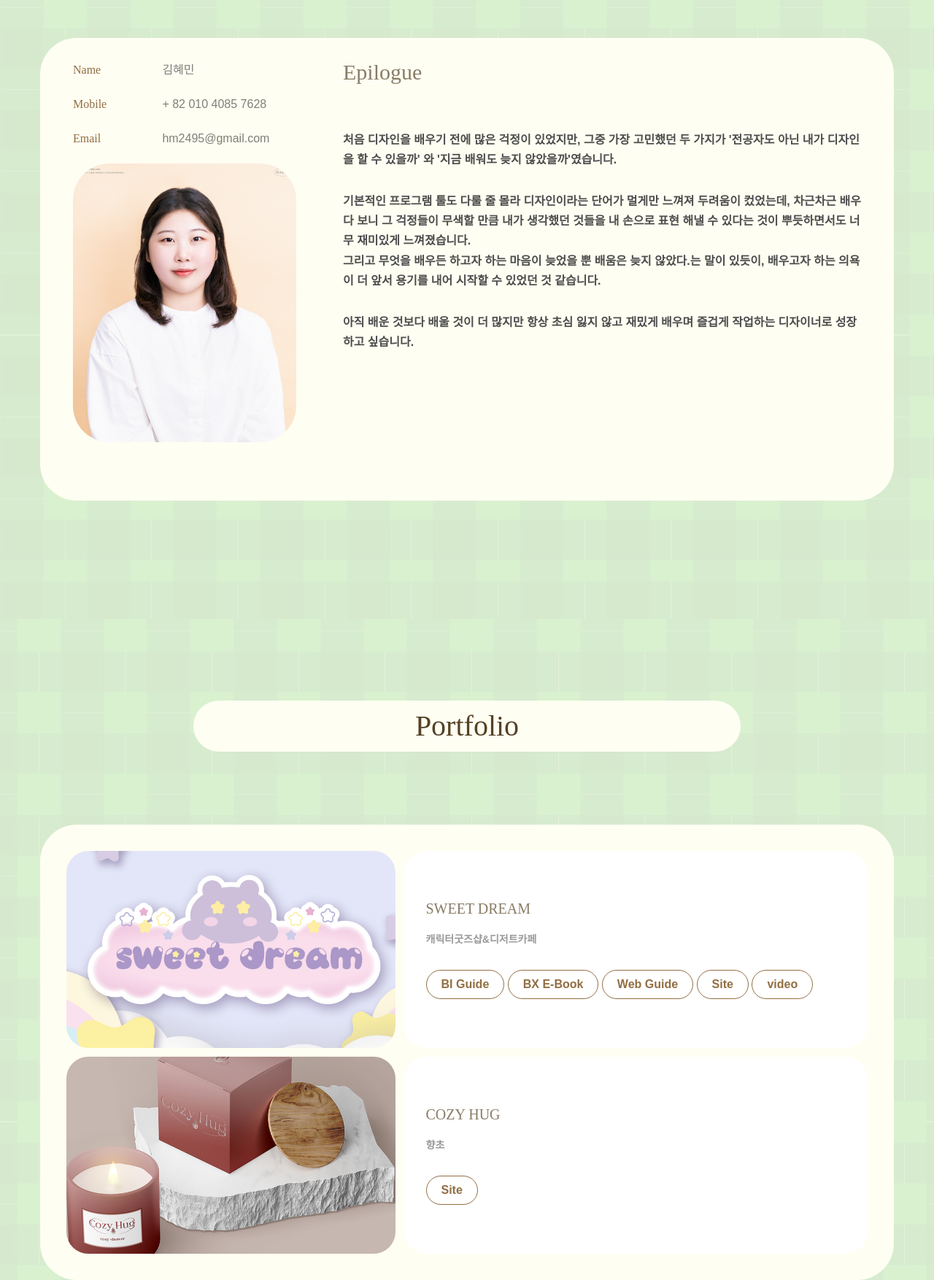
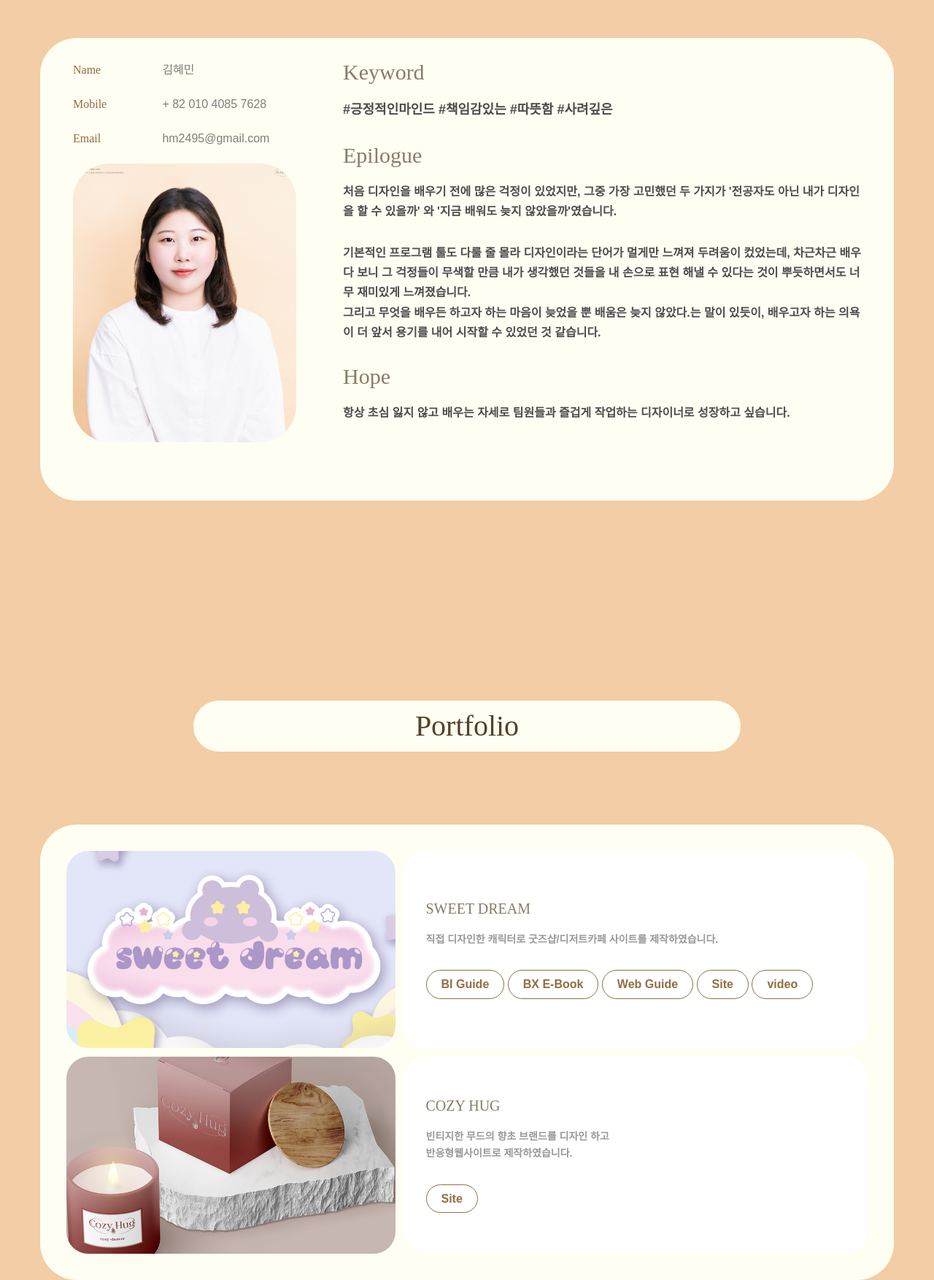
Before and after one commit to hemnee/kimhyemin, a plain HTML site: page index.html in a window 1280 px wide. Shown: the part 380-2134 px from the top of the page at 73% size. Drawn offline with Linux system fonts and the light colour scheme; some packages are replaced by stand-ins of ours; no server answers; a web font is replaced by a local one.

Commit message:
Add files via upload

```diff
--- a/css/style.css
+++ b/css/style.css
@@ -92,7 +92,7 @@ figure {
 }
 
 #tt {
-  font-family: 'EF_jejudoldam';
+  font-family: 'KCC-GANPAN';
   background-color: #fffef2;
   padding: 5px 0;
   border-radius: 50px;
@@ -297,11 +297,6 @@ video {
   clear: both;
 }
 
-#fh5co-about,
-#fh5co-resume,
-#fh5co-skills {
-  background: url(../images/bg1.jpg)no-repeat center top;
-}
 
 @media screen and (max-width: 768px) {
 
@@ -323,9 +318,6 @@ video {
   border-bottom: none;
 }
 
-.fh5co-bg-dark {
-  background: url(../images/bg1.jpg);
-}
 
 
 .info {
@@ -505,7 +497,7 @@ video {
   letter-spacing: 5px;
   font-weight: bold;
   color: #fffef2;
-  background: #bbdbbb;
+  background: #5d4444;
   -webkit-border-radius: 4px;
   -moz-border-radius: 4px;
   -ms-border-radius: 4px;
@@ -1065,6 +1057,11 @@ video {
   #fh5co-consult .video {
     display: none;
   }
+
+  .key {
+    font-size: 16px;
+    font-weight: bold;
+  }
 }
 
 #fh5co-consult .choose {
@@ -1177,6 +1174,7 @@ input[type="text"] {
   #map {
     height: 200px;
   }
+
 }
 
 .gototop {
@@ -1516,7 +1514,7 @@ input[type="text"] {
 }
 
 body {
-  background: url(../images/bg1.jpg)center top;
+  background: #f2cda5;
 }
 
 .w {
@@ -1534,3 +1532,8 @@ body {
 .ep {
   padding-top: 6%;
 }
+
+.key {
+  font-size: 18px;
+  font-weight: bold;
+}
--- a/index.html
+++ b/index.html
@@ -56,17 +56,22 @@
 						</ul>
 					</div>
 					<div class="col-md-8">
+						<h2>Keyword</h2>
+						<p class="key"> #긍정적인마인드 #책임감있는 #따뜻함 #사려깊은</p>
 						<h2>Epilogue</h2>
-						<p class="ep">처음 디자인을 배우기 전에 많은 걱정이 있었지만, 그중 가장 고민했던 두 가지가
-							'전공자도 아닌 내가 디자인을 할 수 있을까' 와 '지금 배워도 늦지 않았을까'였습니다.</p>
+						<p>
+
+							처음 디자인을 배우기 전에 많은 걱정이 있었지만, 그중 가장 고민했던 두 가지가
+							'전공자도 아닌 내가 디자인을 할 수 있을까' 와 '지금 배워도 늦지 않았을까'였습니다.
+						</p>
 						<p>기본적인 프로그램 툴도 다룰 줄 몰라 디자인이라는 단어가 멀게만 느껴져 두려움이 컸었는데,
 							차근차근 배우다 보니 그 걱정들이 무색할 만큼
 							내가 생각했던 것들을 내 손으로 표현 해낼 수 있다는 것이 뿌듯하면서도 너무 재미있게 느껴졌습니다. <br>
 							그리고
 							무엇을 배우든 하고자 하는 마음이 늦었을 뿐 배움은 늦지 않았다.는 말이 있듯이,
 							배우고자 하는 의욕이 더 앞서 용기를 내어 시작할 수 있었던 것 같습니다.</p>
-						<p></p>
-						<p>아직 배운 것보다 배울 것이 더 많지만 항상 초심 잃지 않고 재밌게 배우며 즐겁게 작업하는 디자이너로 성장하고 싶습니다.</p>
+						<h2>Hope</h2>
+						<p>항상 초심 잃지 않고 배우는 자세로 팀원들과 즐겁게 작업하는 디자이너로 성장하고 싶습니다.</p>
 					</div>
 				</div>
 			</div>
@@ -88,7 +93,8 @@
 						<div class="work work_text">
 							<div class="desc">
 								<h3>SWEET DREAM</h3>
-								<span>캐릭터굿즈샵&디저트카페</span>
+								<span>직접 디자인한 캐릭터로 굿즈샵/디저트카페 사이트를 제작하였습니다.
+								</span>
 								<div class="project_btn_box">
 									<a href="./bi.html" class="project_btn" target="_blank">BI Guide</a>
 									<a href="./ebook/index.html" class="project_btn" target="_blank">BX E-Book</a>
@@ -108,7 +114,8 @@
 						<div href="#" class="work work_text">
 							<div class="desc ">
 								<h3>COZY HUG</h3>
-								<span>향초</span>
+								<span>빈티지한 무드의 향초 브랜드를 디자인 하고 <br>
+									반응형웹사이트로 제작하였습니다.</span>
 								<div class="project_btn_box">
 									<a href="#" class="project_btn" target="_blank">Site</a>
 								</div>
@@ -198,17 +205,17 @@
 				</div>
 				<div class="row row-pb-md w sw">
 					<div class="col-md-3 col-sm-6 col-xs-12 text-center">
-						<div class="chart" data-percent="90"><span><strong>HTML</strong>90%</span></div>
+						<div class="chart" data-percent="92"><span><strong>HTML</strong>92%</span></div>
 					</div>
 					<div class="col-md-3 col-sm-6 col-xs-12 text-center">
 						<div class="chart" data-percent="93"><span><strong>CSS3</strong>93%</span></div>
 					</div>
 					<div class="col-md-3 col-sm-6 col-xs-12 text-center">
-						<div class="chart" data-percent="65"><span><strong>jQuery</strong>65%</span></div>
+						<div class="chart" data-percent="65"><span><strong>JS/jQuery</strong>65%</span></div>
 					</div>
 
 					<div class="col-md-3 col-sm-6 col-xs-12 text-center">
-						<div class="chart" data-percent="89"><span><strong>PHOTOSHOP</strong>89%</span></div>
+						<div class="chart" data-percent="90"><span><strong>PHOTOSHOP</strong>90%</span></div>
 					</div>
 					<div class="col-md-3 col-sm-6 col-xs-12 text-center">
 						<div class="chart" data-percent="77"><span><strong>ILLUSTRATOR</strong>77%</span></div>
--- a/js/main.js
+++ b/js/main.js
@@ -108,7 +108,7 @@
 			scaleColor: false,
 			lineWidth: 4,
 			lineCap: 'butt',
-			barColor: '#bbdbbb',
+			barColor: '#f5dabd',
 			trackColor: "#f5f5f5",
 			size: 160,
 			animate: 1000
```
Also changed, not shown: images/icon.png, images/top.png.
